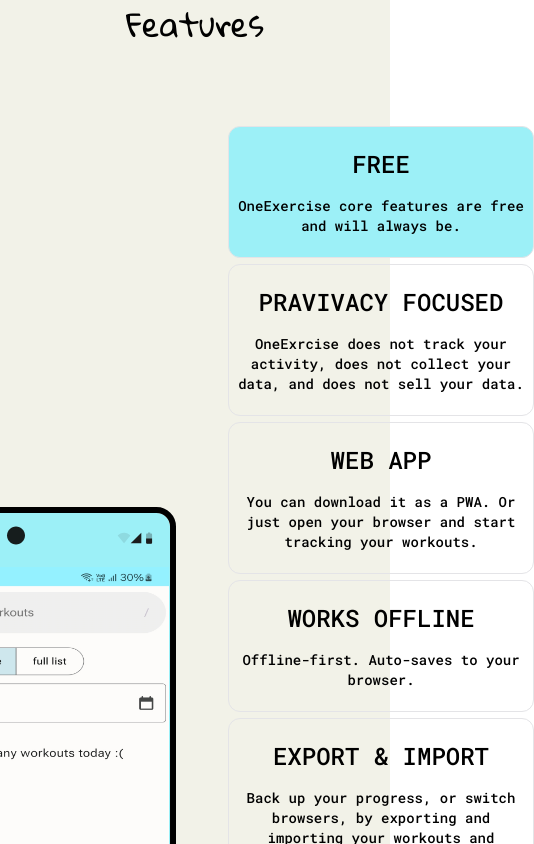
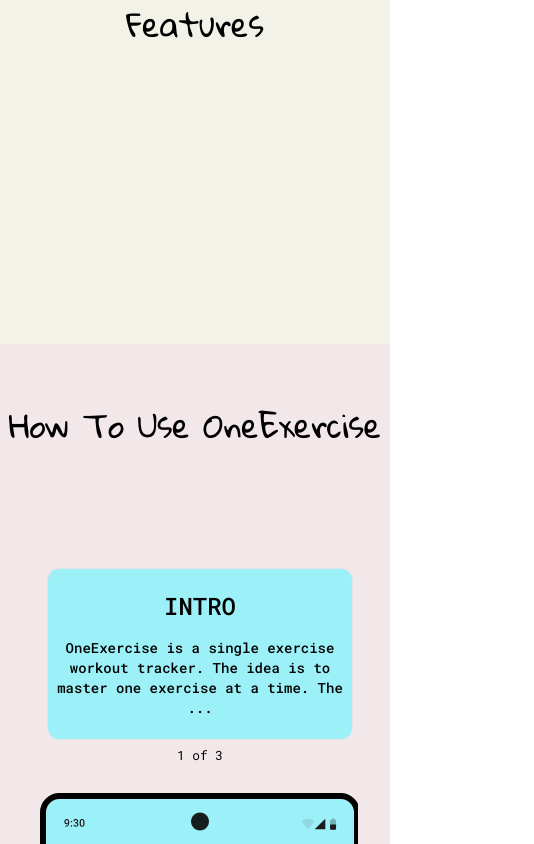
Before and after one commit to mstflotfy/mstflotfy.com-2024-nextJs, a Next.js app: page /oneexercise in a window 390 px wide. Shown: the part 1380-2224 px from the top of the page, 534 px wide, since content can reach past the window. Built offline with nearby package versions, Linux system fonts and the light colour scheme; a web font is replaced by a local one.

Commit message:
adjust spacing for how to section

```diff
--- a/app/oneexercise/page.tsx
+++ b/app/oneexercise/page.tsx
@@ -67,16 +67,16 @@
           }
           >Features</h2>
 
-          <FeatureShowcase />
+          {/* <FeatureShowcase /> */}
         </section>
 
         <section
-         className="bg-m3-custom-light-red pt-[10rem] pb-[21.8rem]"
+         className="bg-m3-custom-light-red pt-[6.3rem] space-y-[4.6rem] pb-[4.6rem] md:pt-[10rem] md:pb-[21.8rem]"
         >
           <h2
           className={
             cn(
-              "text-headline-large md:text-mstf-h2 text-center max-w-[650px] leading-mstf-headline-large tracking-mstf-headline-large mx-auto mb-[7.8rem]",
+              "text-headline-large md:text-mstf-h2 text-center max-w-[650px] leading-mstf-headline-large tracking-mstf-headline-large mx-auto md:mb-[7.8rem]",
               gloria.className
               )
           }
```
